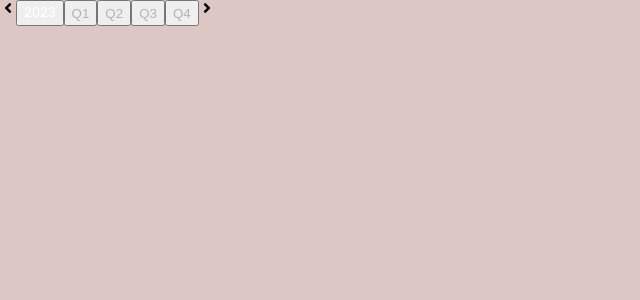
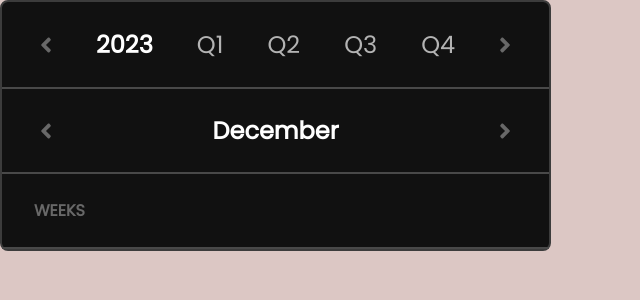
Before and after one commit to Tantanok221/Tasklander, a React (Vite) app: page / in a window 1280 px wide. Shown: the top 300 px of the page, without its empty margins (0-640 px from the left). Built offline with nearby package versions, Linux system fonts and the light colour scheme.

Commit message:
style: added first & second row of date picker, third row still WIP

```diff
--- a/src/components/DatePicker/DatePicker.jsx
+++ b/src/components/DatePicker/DatePicker.jsx
@@ -1,37 +1,57 @@
 import React from "react";
-import { getWeek, getYear } from "date-fns";
+import { getWeek, getYear, getMonth, getQuarter,format } from "date-fns";
 import * as ToggleGroup from "@radix-ui/react-toggle-group";
-import style from "./style.module.scss"
-import { FaAngleLeft,FaAngleRight } from "react-icons/fa";
+import style from "./style.module.scss";
+import { FaAngleLeft, FaAngleRight } from "react-icons/fa";
+import { IconContext } from "react-icons";
 
 const DatePicker = () => {
-  const year = getYear(new Date());
-  const today = getWeek(new Date());
-  const [date, setDate] = React.useState(today);
-  let Quater = ["Q1", "Q2", "Q3", "Q4"]
+  const today = new Date();
+  const week = getWeek(today);
+  const month = format(today, "MMMM")
+  const year = getYear(today);
+  const quater = getQuarter(today)
+  const [date, setDate] = React.useState(week);
+  let Quater = ["Q1", "Q2", "Q3", "Q4"];
+  let nowWeekArray = [];
   return (
     <ToggleGroup.Root
       type="single"
       value={date}
+      className={style.body}
       onValueChange={(date) => {
         if (date) setDate(date);
       }}
     >
-      <div className={style.row1}>
-      <FaAngleLeft/>
-      <ToggleGroup.Item value={year}>
-        <div className={style.highlight} >{year}</div>
-      </ToggleGroup.Item>
-      {Quater.map((item, index) => {
-        return(
-          <ToggleGroup.Item value={item}>
-            <div className={style.nonHighlight} >{item}</div>
+      <IconContext.Provider value={{ color: "#686868", size: "1.5rem" }}>
+        <div className={`${style.row}`}>
+          <FaAngleLeft className={style.icon} />
+          <ToggleGroup.Item value={year} className={style.button}>
+            <div className={`${style.highlight} ${style.text}`}>{year}</div>
           </ToggleGroup.Item>
-
-        )
-      })}
-      <FaAngleRight/>
-      </div>
+          {Quater.map((item, index) => {
+            return (
+              <ToggleGroup.Item value={item} className={style.button}>
+                <div className={`${style.nonHighlight} ${style.text}`}>
+                  {item}
+                </div>
+              </ToggleGroup.Item>
+            );
+          })}
+          <FaAngleRight className={style.icon} />
+        </div>
+        <div className={`${style.row}`}>
+          <FaAngleLeft className={style.icon} />
+          <div className={`${style.highlight} ${style.text}`}>{month}</div>
+          <FaAngleRight className={style.icon} />
+        </div>
+        <div className={style.row}>
+          <div className={style.week}>
+            <div className={`${style.gray} ${style.text}`}>WEEKS</div>
+          </div>
+          <div className={style.day}></div>
+        </div>
+      </IconContext.Provider>
     </ToggleGroup.Root>
   );
 };
--- a/src/components/DatePicker/style.module.scss
+++ b/src/components/DatePicker/style.module.scss
@@ -1,16 +1,56 @@
 @use "../../styles/abstract/" as *;
 
+// Text related styling
+.text {
+  font-family: $font;
+  font-size: 1.5rem;
+}
+.nonHighlight {
+  color: $iconGray-onHold;
+  font-style: 500;
+}
 .highlight {
   color: $white;
-  font-family: "Poppins";
+  font-weight: 600;
+}
+.gray {
+  font-size: 1rem;
+  color: $iconGray;
+  font-weight: 600;
+
+}
+
+// Component related styling
+
+.body {
+  background-color: $background;
+  border-radius: 0.5rem;
+  border: 2px solid $timedisplay-stroke;
+}
+
+.button {
+  background-color: transparent;
+  border: none;
 }
 
 
-.nonHighlight {
-  color: #B3B3B3;
+
+.row:nth-child(1) {
+  gap: 2rem;
 }
 
-.row1 {
+.row:nth-child(2) {
+  justify-content: space-between;
+}
+
+.row:nth-child(3) {
+  justify-content: space-between;
+}
+
+.row {
+  padding: 1.5rem 2rem;
   display: flex;
-  justify-content: center;
+  align-items: center;
+
+  border-bottom: 2px solid $obvStroke;
 }
```
